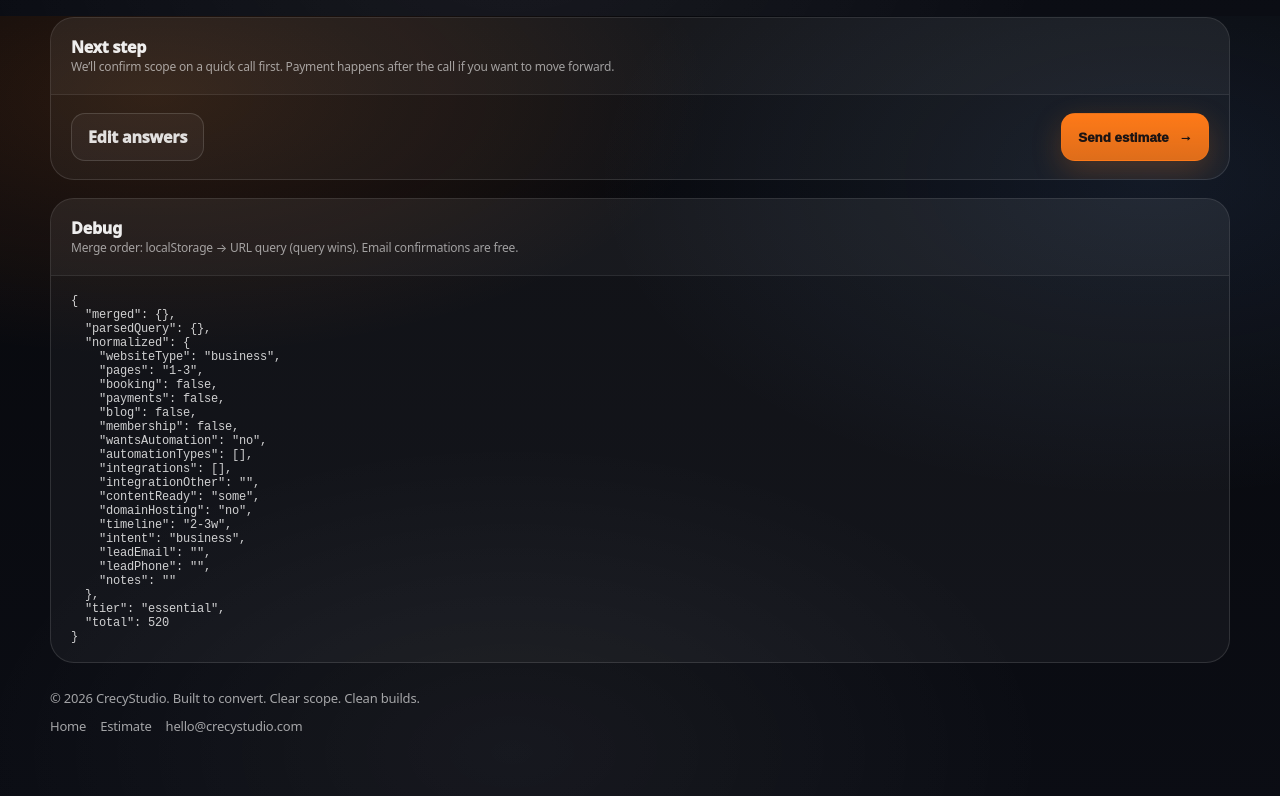
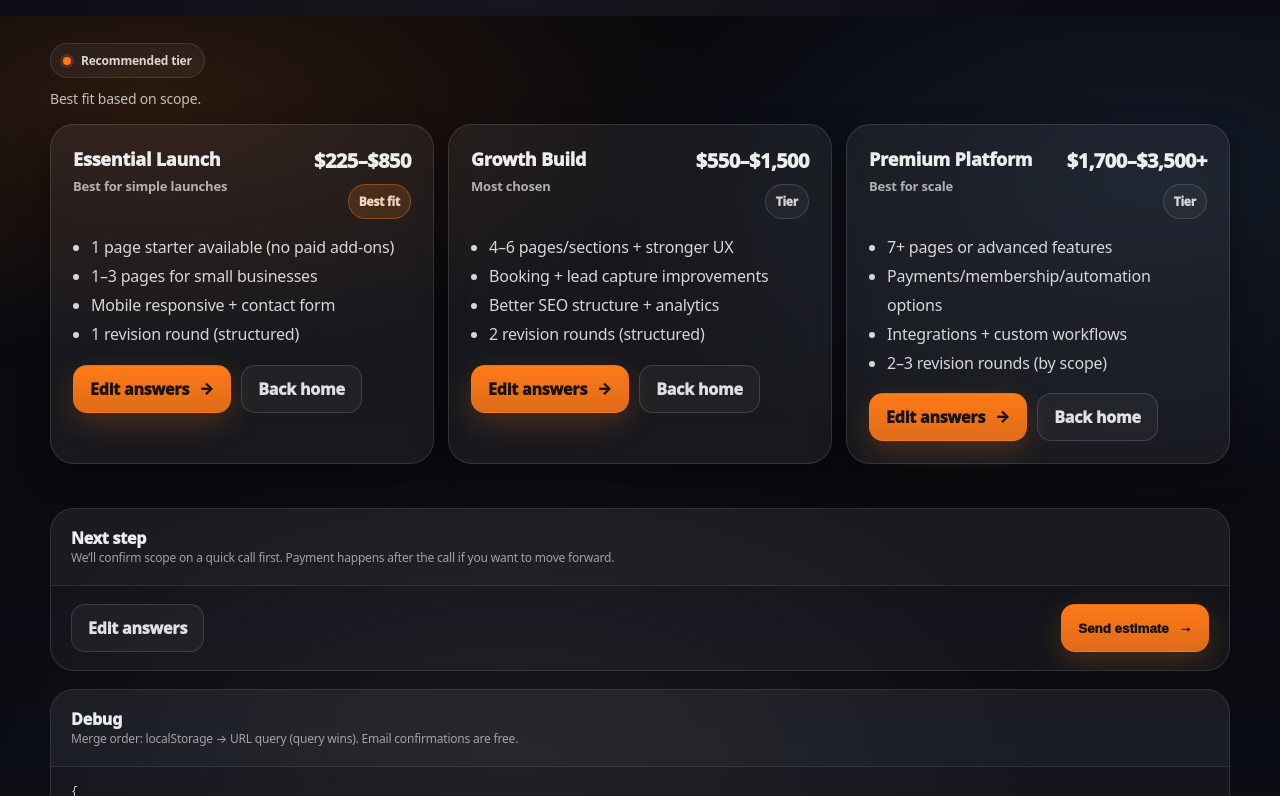
Before and after one commit to kkoly10/website-builder, a Next.js app: page /estimate in a window 1280 px wide. Shown: the part 784-1580 px from the top of the page. Built offline with nearby package versions, Linux system fonts and the light colour scheme.

Commit message:
Update EstimateClient.tsx

```diff
--- a/app/estimate/EstimateClient.tsx
+++ b/app/estimate/EstimateClient.tsx
@@ -37,6 +37,7 @@ type Normalized = {
 type BreakdownLine = { label: string; amount: number };
 
 const LS_KEY = "crecystudio:intake";
+const LAST_QUOTE_KEY = "crecystudio:lastQuoteId";
 
 /** FREE automations (never counted as paid add-ons) */
 const FREE_AUTOMATIONS = new Set(["Email confirmations", "Email confirmation"]);
@@ -80,7 +81,10 @@ function splitList(v: any): string[] {
   if (Array.isArray(v)) return v.map(String).map((x) => x.trim()).filter(Boolean);
   const s = String(v ?? "").trim();
   if (!s) return [];
-  return s.split(",").map((x) => x.trim()).filter(Boolean);
+  return s
+    .split(",")
+    .map((x) => x.trim())
+    .filter(Boolean);
 }
 
 function parsePagesMax(raw: any): { max: number; raw: string } {
@@ -108,7 +112,7 @@ function bucketPages(max: number): PagesBucket {
 }
 
 /**
- * Price model (your vision):
+ * Price model:
  * - pages=1 => base 225 always (add-ons stack)
  * - pages=1–3 => base 400 always (add-ons stack)
  * - pages=4–6 => base 550 + add-ons
@@ -122,6 +126,7 @@ function bucketPages(max: number): PagesBucket {
 function computeEstimate(n: Normalized) {
   const lines: BreakdownLine[] = [];
 
+  // Base + scope
   let base = 0;
   let scopeBump = 0;
 
@@ -145,7 +150,7 @@ function computeEstimate(n: Normalized) {
     }
   }
 
-  // Website type adjustments (small)
+  // Website type adjustments
   if (n.websiteType === "ecommerce") {
     lines.push({ label: "Ecommerce baseline", amount: 150 });
   } else if (n.websiteType === "portfolio") {
@@ -161,7 +166,7 @@ function computeEstimate(n: Normalized) {
   if (n.payments) lines.push({ label: "Payments / checkout", amount: 250 });
   if (n.membership) lines.push({ label: "Membership / gated content", amount: 400 });
 
-  // Blog: paid only for <= 1–3 pages; included ($0) for 4–6+
+  // Blog
   if (n.blog) {
     if (n.pages === "1" || n.pages === "1-3") {
       lines.push({ label: "Blog / articles", amount: 120 });
@@ -185,7 +190,7 @@ function computeEstimate(n: Normalized) {
     }
   }
 
-  // Integrations (Stripe/PayPal/Calendly infer features)
+  // Integrations (infer booking/payments from certain integrations to match intent)
   const integrations = [...n.integrations];
   const hasStripe = integrations.includes("Stripe payments");
   const hasPayPal = integrations.includes("PayPal payments");
@@ -206,6 +211,7 @@ function computeEstimate(n: Normalized) {
 
   for (const i of filteredIntegrations) {
     if (FREE_INTEGRATIONS.has(i)) continue;
+
     paidIntegrationCount += 1;
     const amt =
       i === "Mailchimp / email list" ? 60 :
@@ -229,6 +235,10 @@ function computeEstimate(n: Normalized) {
   const low = Math.max(0, Math.round(total * 0.90));
   const high = Math.max(low + 1, Math.round(total * 1.15));
 
+  const hasPaidAutomation = paidAutoTypes.length > 0;
+  const hasPaidBlog = n.blog && (n.pages === "1" || n.pages === "1-3");
+  const hasPaidIntegrations = paidIntegrationCount > 0;
+
   const pagesMax =
     n.pages === "1" ? 1 :
     n.pages === "1-3" ? 3 :
@@ -237,10 +247,8 @@ function computeEstimate(n: Normalized) {
     12;
 
   let tier: "essential" | "growth" | "premium" = "essential";
-  const hasPaidAutomation = paidAutoTypes.length > 0;
-
   if (pagesMax >= 9 || n.payments || n.membership || hasPaidAutomation) tier = "premium";
-  else if (pagesMax >= 4 || n.booking || paidIntegrationCount > 0 || n.websiteType === "ecommerce") tier = "growth";
+  else if (pagesMax >= 4 || n.booking || hasPaidIntegrations || n.websiteType === "ecommerce") tier = "growth";
   else tier = total > 850 ? "growth" : "essential";
 
   return { total, low, high, lines, tier };
@@ -253,18 +261,24 @@ export default function EstimateClient() {
   const [loadedFromLocalStorage, setLoadedFromLocalStorage] = useState<any>(null);
 
   const [sending, setSending] = useState(false);
-  const [sendError, setSendError] = useState<string | null>(null);
-  const [saved, setSaved] = useState<{ quoteId: string; publicToken?: string } | null>(null);
+  const [sendError, setSendError] = useState<string>("");
+  const [savedQuoteId, setSavedQuoteId] = useState<string>("");
 
   useEffect(() => {
     try {
       const raw = window.localStorage.getItem(LS_KEY);
-      setLoadedFromLocalStorage(raw ? JSON.parse(raw) : null);
+      if (!raw) {
+        setLoadedFromLocalStorage(null);
+        return;
+      }
+      const parsed = JSON.parse(raw);
+      setLoadedFromLocalStorage(parsed && typeof parsed === "object" ? parsed : null);
     } catch {
       setLoadedFromLocalStorage(null);
     }
   }, []);
 
+  // Parse query ONLY for keys present
   const parsedQuery = useMemo(() => {
     const has = (k: string) => sp.has(k);
     const get = (k: string) => sp.get(k);
@@ -297,6 +311,7 @@ export default function EstimateClient() {
     return q;
   }, [sp]);
 
+  // Merge order: localStorage -> URL query (query wins)
   const merged = useMemo(() => {
     const base = loadedFromLocalStorage && typeof loadedFromLocalStorage === "object" ? loadedFromLocalStorage : {};
     return { ...base, ...parsedQuery };
@@ -305,6 +320,7 @@ export default function EstimateClient() {
   const normalized: Normalized = useMemo(() => {
     const { max } = parsePagesMax(merged.pages);
     const pages = bucketPages(max);
+    const integrations = splitList(merged.integrations);
 
     return {
       websiteType: normWebsiteType(merged.websiteType),
@@ -318,7 +334,7 @@ export default function EstimateClient() {
       wantsAutomation: normYesNo(merged.wantsAutomation, "no"),
       automationTypes: splitList(merged.automationTypes),
 
-      integrations: splitList(merged.integrations),
+      integrations,
       integrationOther: String(merged.integrationOther ?? "").trim(),
 
       contentReady: normContentReady(merged.contentReady),
@@ -338,27 +354,27 @@ export default function EstimateClient() {
   const headerMessage =
     "One-page starter from $225 (no paid add-ons). 1–3 pages from $400 (no paid add-ons). 4–6 pages start at $550 + add-ons. We’ll confirm final scope together before you pay a deposit.";
 
-  async function sendEstimate() {
-    setSendError(null);
-    setSaved(null);
+  async function onSendEstimate() {
+    setSendError("");
+    setSavedQuoteId("");
 
     const email = normalized.leadEmail.trim();
     if (!email || !email.includes("@")) {
-      setSendError("Please go back and enter a valid email first.");
+      setSendError("Missing a valid email. Click “Edit answers” and enter your email first.");
       return;
     }
 
     setSending(true);
     try {
-      const res = await fetch("/api/submit-estimate", {
-        method: "POST",
-        headers: { "Content-Type": "application/json" },
-        body: JSON.stringify({
+      const payload = {
         source: "estimate",
-          lead: { email, phone: normalized.leadPhone || undefined },
-          intakeRaw: merged ?? {},
+        lead: {
+          email,
+          phone: normalized.leadPhone || undefined,
+        },
+        intakeRaw: merged,
         intakeNormalized: normalized,
-          scopeSnapshot: {}, // placeholder for next step
+        scopeSnapshot: {}, // v1 placeholder (we’ll build real snapshot next)
         estimate: {
           total: estimate.total,
           low: estimate.low,
@@ -369,18 +385,33 @@ export default function EstimateClient() {
           merged,
           parsedQuery,
         },
-        }),
+      };
+
+      const res = await fetch("/api/submit-estimate", {
+        method: "POST",
+        headers: { "Content-Type": "application/json" },
+        body: JSON.stringify(payload),
       });
 
       const json = await res.json();
-      if (!res.ok) throw new Error(json?.error || "Failed to save estimate.");
 
-      const quoteId = String(json.quoteId);
-      const publicToken = json.publicToken ? String(json.publicToken) : undefined;
+      if (!res.ok) {
+        throw new Error(json?.error || "Failed to save estimate.");
+      }
 
-      setSaved({ quoteId, publicToken });
+      const quoteId = String(json?.quoteId || "").trim();
+      if (!quoteId) {
+        throw new Error("Saved, but missing quoteId in API response.");
+      }
 
-      // send them to book-first flow immediately
+      // store fallback for refresh
+      try {
+        window.localStorage.setItem(LAST_QUOTE_KEY, quoteId);
+      } catch {}
+
+      setSavedQuoteId(quoteId);
+
+      // go to booking step (payment after call)
       router.push(`/book?quoteId=${encodeURIComponent(quoteId)}`);
     } catch (e: any) {
       setSendError(e?.message || "Failed to save estimate.");
@@ -397,6 +428,7 @@ export default function EstimateClient() {
       </div>
 
       <div style={{ height: 12 }} />
+
       <h1 className="h1">Your estimate</h1>
       <p className="p" style={{ maxWidth: 900, marginTop: 10 }}>
         {headerMessage}
@@ -462,6 +494,60 @@ export default function EstimateClient() {
 
       <div style={{ height: 18 }} />
 
+      {/* Recommended tier cards */}
+      <section className="sectionSm">
+        <div className="kicker">
+          <span className="kickerDot" aria-hidden="true" />
+          Recommended tier
+        </div>
+        <div style={{ height: 10 }} />
+        <div className="pDark">Best fit based on scope.</div>
+
+        <div style={{ height: 14 }} />
+
+        <div className="tierGrid">
+          <TierCard
+            title="Essential Launch"
+            sub="Best for simple launches"
+            price="$225–$850"
+            best={estimate.tier === "essential"}
+            bullets={[
+              "1 page starter available (no paid add-ons)",
+              "1–3 pages for small businesses",
+              "Mobile responsive + contact form",
+              "1 revision round (structured)",
+            ]}
+          />
+          <TierCard
+            title="Growth Build"
+            sub="Most chosen"
+            price="$550–$1,500"
+            best={estimate.tier === "growth"}
+            bullets={[
+              "4–6 pages/sections + stronger UX",
+              "Booking + lead capture improvements",
+              "Better SEO structure + analytics",
+              "2 revision rounds (structured)",
+            ]}
+          />
+          <TierCard
+            title="Premium Platform"
+            sub="Best for scale"
+            price="$1,700–$3,500+"
+            best={estimate.tier === "premium"}
+            bullets={[
+              "7+ pages or advanced features",
+              "Payments/membership/automation options",
+              "Integrations + custom workflows",
+              "2–3 revision rounds (by scope)",
+            ]}
+          />
+        </div>
+      </section>
+
+      <div style={{ height: 18 }} />
+
+      {/* Next step */}
       <section className="panel">
         <div className="panelHeader">
           <div style={{ fontWeight: 950 }}>Next step</div>
@@ -472,14 +558,32 @@ export default function EstimateClient() {
 
         <div className="panelBody" style={{ display: "grid", gap: 12 }}>
           {sendError && (
-            <div className="smallNote" style={{ color: "#ffb4b4", fontWeight: 900 }}>
+            <div
+              style={{
+                border: "1px solid rgba(255,0,0,0.35)",
+                background: "rgba(255,0,0,0.08)",
+                borderRadius: 12,
+                padding: 12,
+                color: "rgba(255,255,255,0.92)",
+                fontWeight: 700,
+              }}
+            >
               {sendError}
             </div>
           )}
 
-          {saved && (
-            <div className="smallNote" style={{ fontWeight: 900 }}>
-              Saved ✅ Reference: <code>{saved.publicToken ?? saved.quoteId}</code>
+          {savedQuoteId && (
+            <div
+              style={{
+                border: "1px solid rgba(34,197,94,0.35)",
+                background: "rgba(34,197,94,0.08)",
+                borderRadius: 12,
+                padding: 12,
+                color: "rgba(255,255,255,0.92)",
+                fontWeight: 800,
+              }}
+            >
+              Saved! Quote ID: <code>{savedQuoteId}</code>
             </div>
           )}
 
@@ -488,7 +592,12 @@ export default function EstimateClient() {
               Edit answers
             </Link>
 
-            <button className="btn btnPrimary" onClick={sendEstimate} disabled={sending}>
+            <button
+              className="btn btnPrimary"
+              type="button"
+              onClick={onSendEstimate}
+              disabled={sending}
+            >
               {sending ? "Sending..." : "Send estimate"} <span className="btnArrow">→</span>
             </button>
           </div>
@@ -497,10 +606,13 @@ export default function EstimateClient() {
 
       <div style={{ height: 18 }} />
 
+      {/* Debug */}
       <section className="panel">
         <div className="panelHeader">
           <div style={{ fontWeight: 950 }}>Debug</div>
-          <div className="smallNote">Merge order: localStorage → URL query (query wins). Email confirmations are free.</div>
+          <div className="smallNote">
+            Merge order: localStorage → URL query (query wins). Email confirmations are free.
+          </div>
         </div>
         <div className="panelBody">
           <pre
@@ -513,22 +625,68 @@ export default function EstimateClient() {
             }}
           >
 {JSON.stringify(
-  { merged, parsedQuery, normalized, tier: estimate.tier, total: estimate.total },
+  {
+    merged,
+    parsedQuery,
+    normalized,
+    tier: estimate.tier,
+    total: estimate.total,
+    savedQuoteId: savedQuoteId || null,
+  },
   null,
   2
 )}
           </pre>
         </div>
       </section>
-
-      <div className="footer">
-        © {new Date().getFullYear()} CrecyStudio. Built to convert. Clear scope. Clean builds.
-        <div className="footerLinks">
-          <Link href="/">Home</Link>
-          <Link href="/estimate">Estimate</Link>
-          <a href="mailto:hello@crecystudio.com">hello@crecystudio.com</a>
-        </div>
-      </div>
     </main>
   );
 }
+
+function TierCard({
+  title,
+  sub,
+  price,
+  bullets,
+  best,
+}: {
+  title: string;
+  sub: string;
+  price: string;
+  bullets: string[];
+  best?: boolean;
+}) {
+  return (
+    <div className="card cardHover">
+      <div className="cardInner">
+        <div className="tierHead">
+          <div>
+            <div className="tierName">{title}</div>
+            <div className="tierSub">{sub}</div>
+          </div>
+          <div style={{ textAlign: "right" }}>
+            <div className="tierPrice">{price}</div>
+            <div className={`badge ${best ? "badgeHot" : ""}`} style={{ marginTop: 10 }}>
+              {best ? "Best fit" : "Tier"}
+            </div>
+          </div>
+        </div>
+
+        <ul className="tierList">
+          {bullets.map((b) => (
+            <li key={b}>{b}</li>
+          ))}
+        </ul>
+
+        <div className="tierCTA">
+          <Link className="btn btnPrimary" href="/build">
+            Edit answers <span className="btnArrow">→</span>
+          </Link>
+          <Link className="btn btnGhost" href="/">
+            Back home
+          </Link>
+        </div>
+      </div>
+    </div>
+  );
+}
```
Lines whose indentation alone changed are shown as unchanged.
